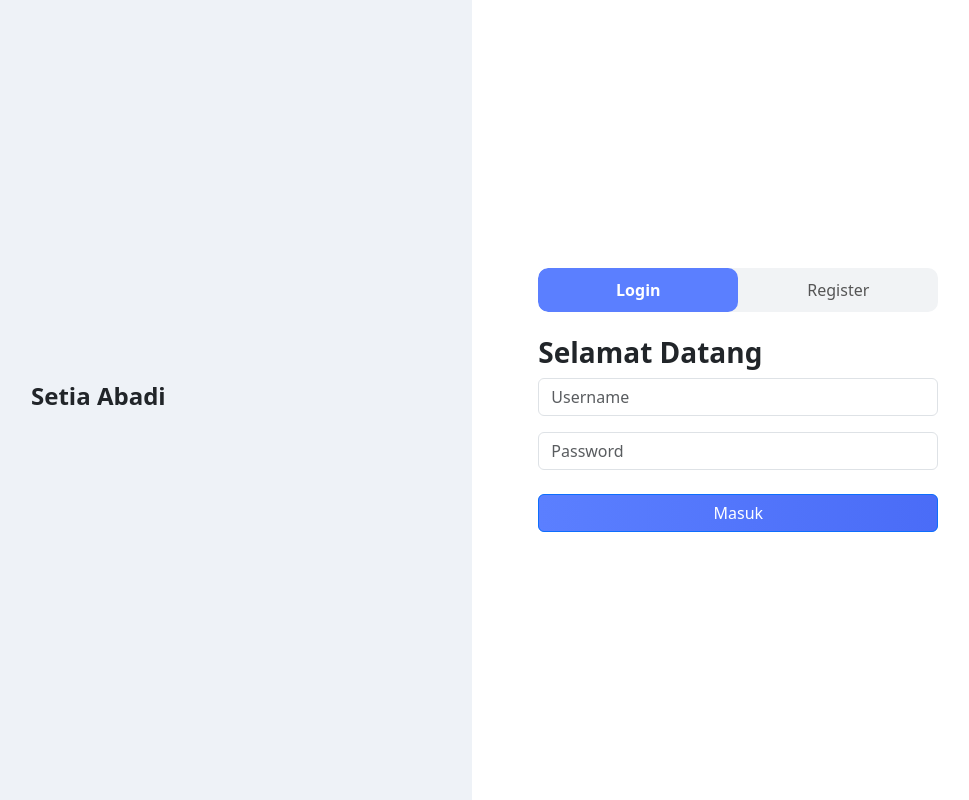
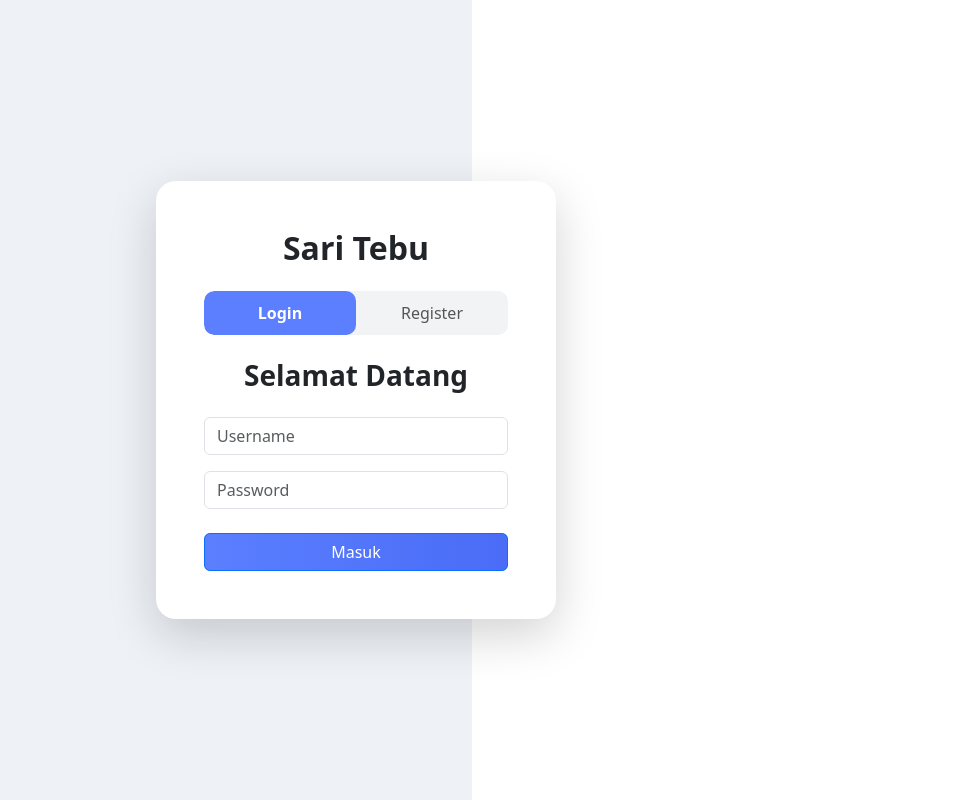
Before and after one commit to Mikroskil-IFA-Sore-A/Sari-Tebu, a React (Create React App) app in the folder frontend/: page / in a window 1280 px wide. Shown: the whole page, without its empty margins (275-1244 px from the left). Built offline with nearby package versions, Linux system fonts and the light colour scheme.

Commit message:
Refactor Auth component layout and structure

```diff
--- a/frontend/src/pages/Auth/Auth.jsx
+++ b/frontend/src/pages/Auth/Auth.jsx
@@ -39,14 +39,22 @@ export default function Auth() {
   };
 
   return (
-    <div className="container-fluid vh-100">
-      <div className="row h-100">
-        <div className="col-md-7 d-none d-md-flex left-side align-items-center justify-content-center">
-          <h4 className="fw-bold">Setia Abadi</h4>
+    <div className="container-fluid vh-100 position-relative p-0">
+
+      <div className="row h-100 m-0">
+        <div className="col-md-7 d-none d-md-block left-side">
+        </div>
+        <div className="col-md-5 bg-white d-none d-md-block"></div>
       </div>
 
-        <div className="col-md-5 d-flex align-items-center justify-content-center">
-          <div className="auth-card slide-once">
+      <div
+        className="position-absolute top-50 start-50 translate-middle w-100 px-3"
+        style={{ maxWidth: "450px", zIndex: 10 }}
+      >
+        <div className="auth-card slide-once bg-white p-4 p-md-5 shadow-lg" style={{ borderRadius: "20px" }}>
+
+          <h2 className="fw-bold text-center mb-4">Sari Tebu</h2>
+
           <div className="auth-tabs mb-4">
             <div
               className="auth-slider"
@@ -68,7 +76,7 @@ export default function Auth() {
             </button>
           </div>
 
-            <h3 className="fw-bold">
+          <h3 className="fw-bold text-center mb-4">
             {isLogin ? "Selamat Datang" : "Buat Akun"}
           </h3>
 
@@ -105,11 +113,9 @@ export default function Auth() {
             </button>
 
           </form>
-
         </div>
       </div>
 
     </div>
-    </div>
   );
 }
```
Lines whose indentation alone changed are shown as unchanged.
